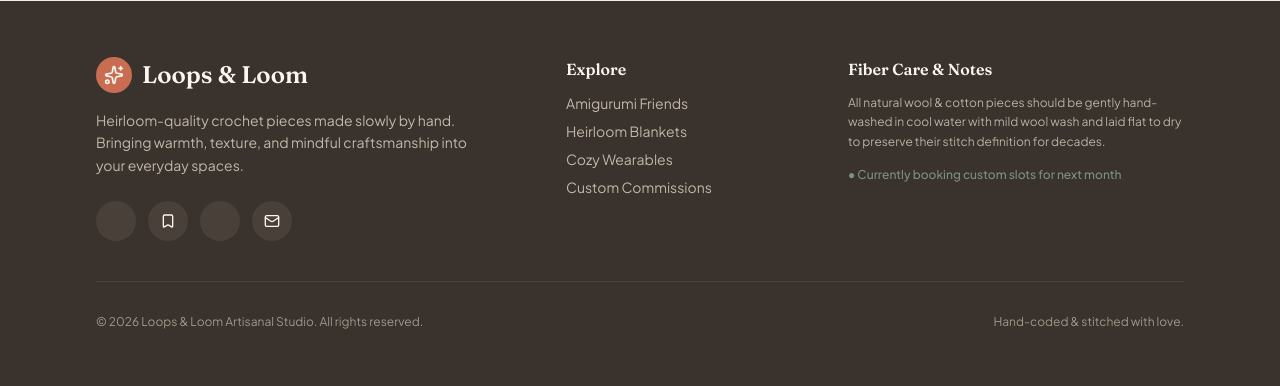
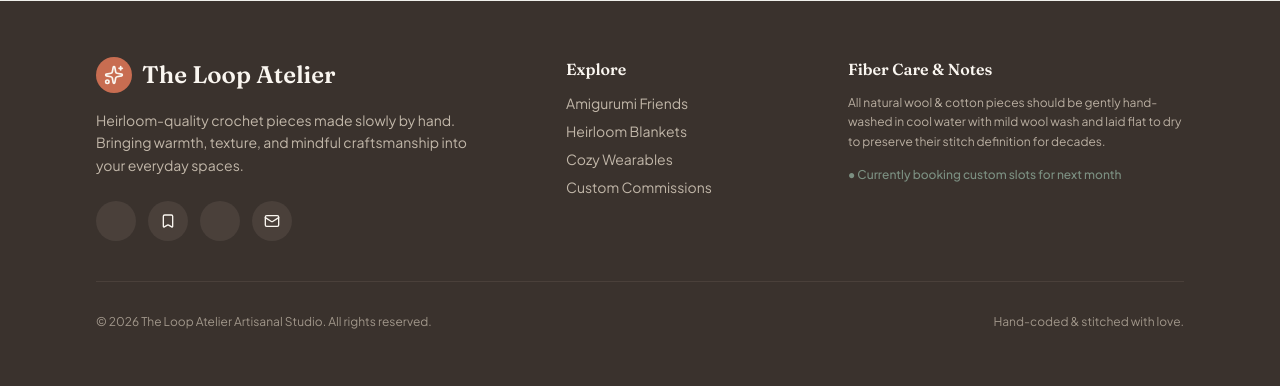
Before and after one commit to loopatelier/crochet-shop, a Flask app: page / in a window 1280 px wide. Shown: the part 4057-4443 px from the top of the page. Run offline with Flask 3, Linux system fonts and the light colour scheme; some libraries are stand-ins or nearby versions.

Commit message:
Update index.html

```diff
--- a/templates/index.html
+++ b/templates/index.html
@@ -64,7 +64,7 @@
                         <path d="M19 18c2 1 3 3 3 3"/>
                     </svg>
                 </div>
-                <span class="font-serif text-2xl font-semibold tracking-tight text-charcoal">Loops & Loom</span>
+                <span class="font-serif text-2xl font-semibold tracking-tight text-charcoal">The Loop Atelier</span>
             </a>
 
             <!-- Desktop Navigation -->
@@ -112,7 +112,7 @@
                             Stitched with warmth, crafted to be <span class="italic text-terracotta font-normal">cherished.</span>
                         </h1>
                         <p class="text-base sm:text-lg text-taupe max-w-xl mx-auto lg:mx-0 leading-relaxed">
-                            Welcome to Loops & Loom. Every heirloom blanket, whimsical amigurumi companion, and cozy wearable is thoughtfully crocheted by hand using ethically sourced cotton and merino wool.
+                            Welcome to The Loop Atelier. Every heirloom blanket, whimsical amigurumi companion, and cozy wearable is thoughtfully crocheted by hand using ethically sourced cotton and merino wool.
                         </p>
                         <div class="flex flex-col sm:flex-row items-center justify-center lg:justify-start gap-4 pt-2">
                             <a href="#shop" class="w-full sm:w-auto px-7 py-3.5 rounded-full bg-terracotta hover:bg-terracotta-hover text-cream font-semibold text-sm shadow-sm transition-all text-center">
@@ -230,7 +230,7 @@
                                     My love affair with fiber arts began ten years ago on my grandmother's sunlit porch, learning how a simple wooden hook and a skein of wool could transform into something deeply comforting.
                                 </p>
                                 <p>
-                                    In a world of fast-paced mass production, <strong>Loops & Loom</strong> is my love letter to slow living. Every piece takes anywhere from six to forty hours to complete, crafted in my cozy home studio with a warm mug of chamomile tea nearby.
+                                    In a world of fast-paced mass production, <strong>The Loop Atelier</strong> is my love letter to slow living. Every piece takes anywhere from six to forty hours to complete, crafted in my cozy home studio with a warm mug of chamomile tea nearby.
                                 </p>
                                 <p>
                                     I exclusively source OEKO-TEX® certified organic cottons,undyed alpaca blends, and botanical-dyed merino wools so that each item feels gentle against sensitive skin and lasts for generations.
@@ -357,14 +357,14 @@
                         <div class="w-9 h-9 rounded-full bg-terracotta text-cream flex items-center justify-center">
                             <i data-lucide="sparkles" class="w-5 h-5"></i>
                         </div>
-                        <span class="font-serif text-2xl font-semibold text-cream">Loops & Loom</span>
+                        <span class="font-serif text-2xl font-semibold text-cream">The Loop Atelier</span>
                     </div>
                     <p class="text-sm text-sand/80 max-w-sm leading-relaxed">
                         Heirloom-quality crochet pieces made slowly by hand. Bringing warmth, texture, and mindful craftsmanship into your everyday spaces.
                     </p>
                     <!-- Social Links -->
                     <div class="flex items-center gap-3 pt-2">
-                        <a href="#social-ig" onclick="showToast('Opening Instagram @loopsandloom')" class="w-10 h-10 rounded-full bg-taupe/30 hover:bg-terracotta text-cream flex items-center justify-center transition-colors" aria-label="Instagram">
+                        <a href="#social-ig" onclick="showToast('Opening Instagram @the_loop.atelier')" class="w-10 h-10 rounded-full bg-taupe/30 hover:bg-terracotta text-cream flex items-center justify-center transition-colors" aria-label="Instagram">
                             <i data-lucide="instagram" class="w-4 h-4"></i>
                         </a>
                         <a href="#social-pin" onclick="showToast('Opening Pinterest Lookbook')" class="w-10 h-10 rounded-full bg-taupe/30 hover:bg-terracotta text-cream flex items-center justify-center transition-colors" aria-label="Pinterest">
@@ -373,7 +373,7 @@
                         <a href="#social-yt" onclick="showToast('Opening Studio Vlog Channel')" class="w-10 h-10 rounded-full bg-taupe/30 hover:bg-terracotta text-cream flex items-center justify-center transition-colors" aria-label="YouTube">
                             <i data-lucide="youtube" class="w-4 h-4"></i>
                         </a>
-                        <a href="mailto:hello@loopsandloom.example" class="w-10 h-10 rounded-full bg-taupe/30 hover:bg-terracotta text-cream flex items-center justify-center transition-colors" aria-label="Email">
+                        <a href="mailto: theloopatelier390@gmail.com" class="w-10 h-10 rounded-full bg-taupe/30 hover:bg-terracotta text-cream flex items-center justify-center transition-colors" aria-label="Email">
                             <i data-lucide="mail" class="w-4 h-4"></i>
                         </a>
                     </div>
@@ -403,7 +403,7 @@
             </div>
 
             <div class="pt-8 flex flex-col sm:flex-row items-center justify-between gap-4 text-xs text-sand/60">
-                <p>&copy; 2026 Loops & Loom Artisanal Studio. All rights reserved.</p>
+                <p>&copy; 2026 The Loop Atelier Artisanal Studio. All rights reserved.</p>
                 <p>Hand-coded & stitched with love.</p>
             </div>
         </div>
```
